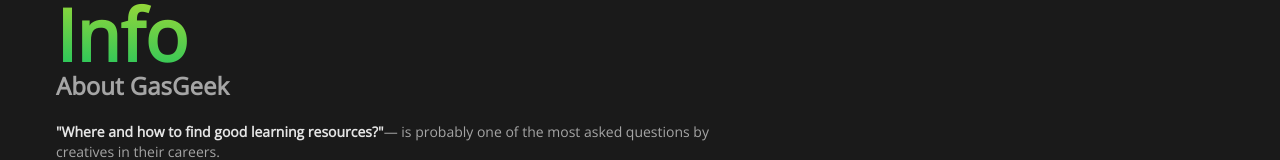
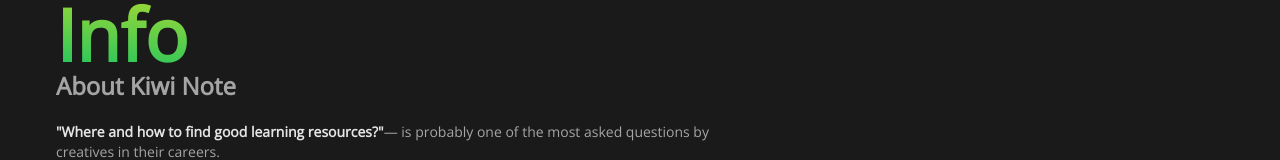
Before and after one commit to bean4896/GaskGeek_P, a React (Create React App) app: page /info in a window 1280 px wide. Shown: the part 144-304 px from the top of the page. Built offline with nearby package versions, Linux system fonts and the light colour scheme.

Commit message:
update info

```diff
--- a/src/pages/info.js
+++ b/src/pages/info.js
@@ -8,7 +8,7 @@ export default function info() {
       <Navbar />
       <div className='body-container mt-10'>
         <h1 className="pagetitle pt-5">Info</h1>
-        <h2 className="text-stone-800 font-bold text-2xl 2xl:text-2xl mb-5 2xl:pb-8 dark:text-dmcontent ">About GasGeek</h2>
+        <h2 className="text-stone-800 font-bold text-2xl 2xl:text-2xl mb-5 2xl:pb-8 dark:text-dmcontent ">About Kiwi Note</h2>
         <div className='info-short max-w-[700px]'><strong className='text-neutral-600 dark:text-neutral-200'>"Where and how to find good learning resources?"</strong>
          — is probably one of the most asked questions by creatives in their careers.<br />
          <strong className='text-neutral-600 dark:text-neutral-200'> Technologies come and go, the software and the technology we learned in school are no longer the best solutions in today's digital world. </strong>
```
